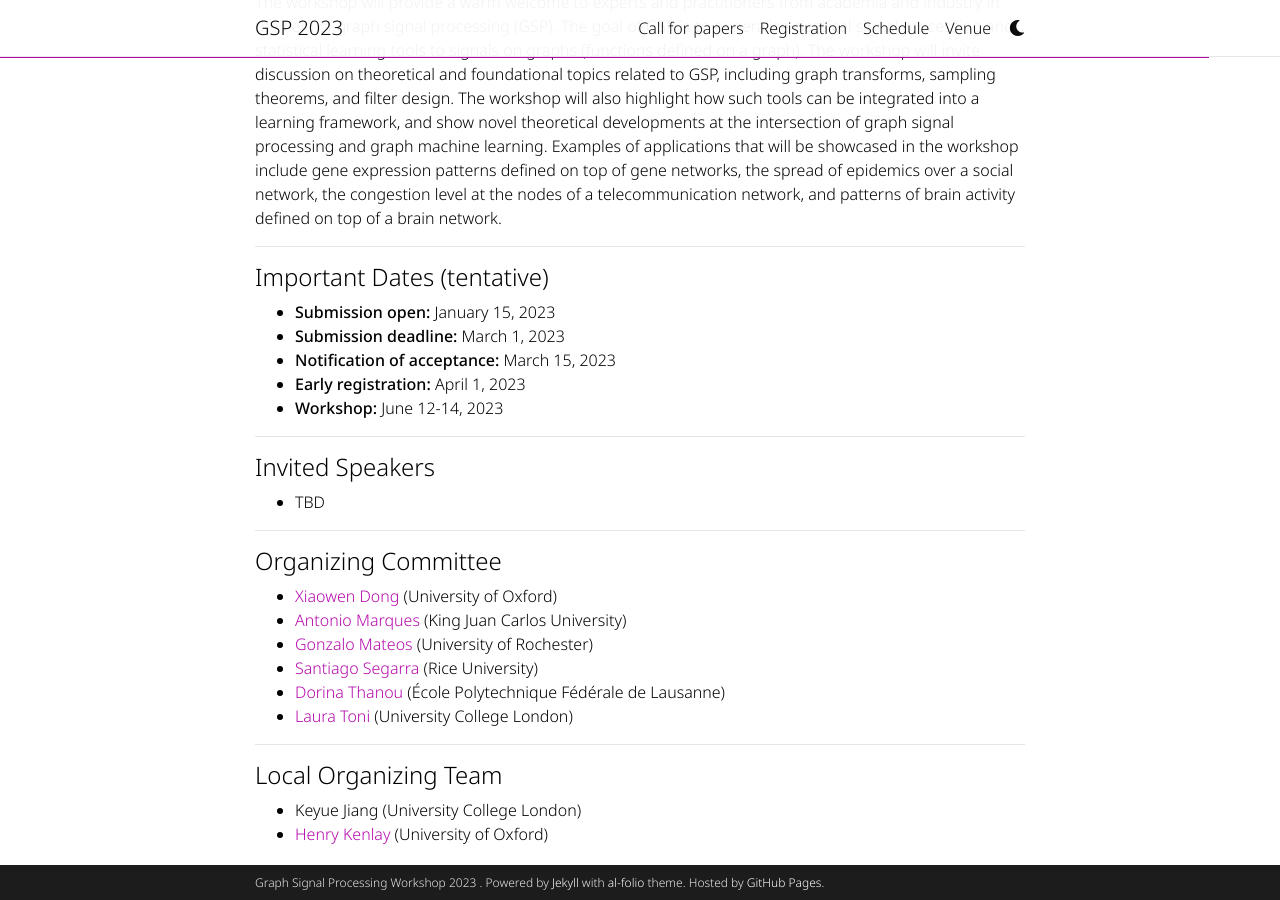
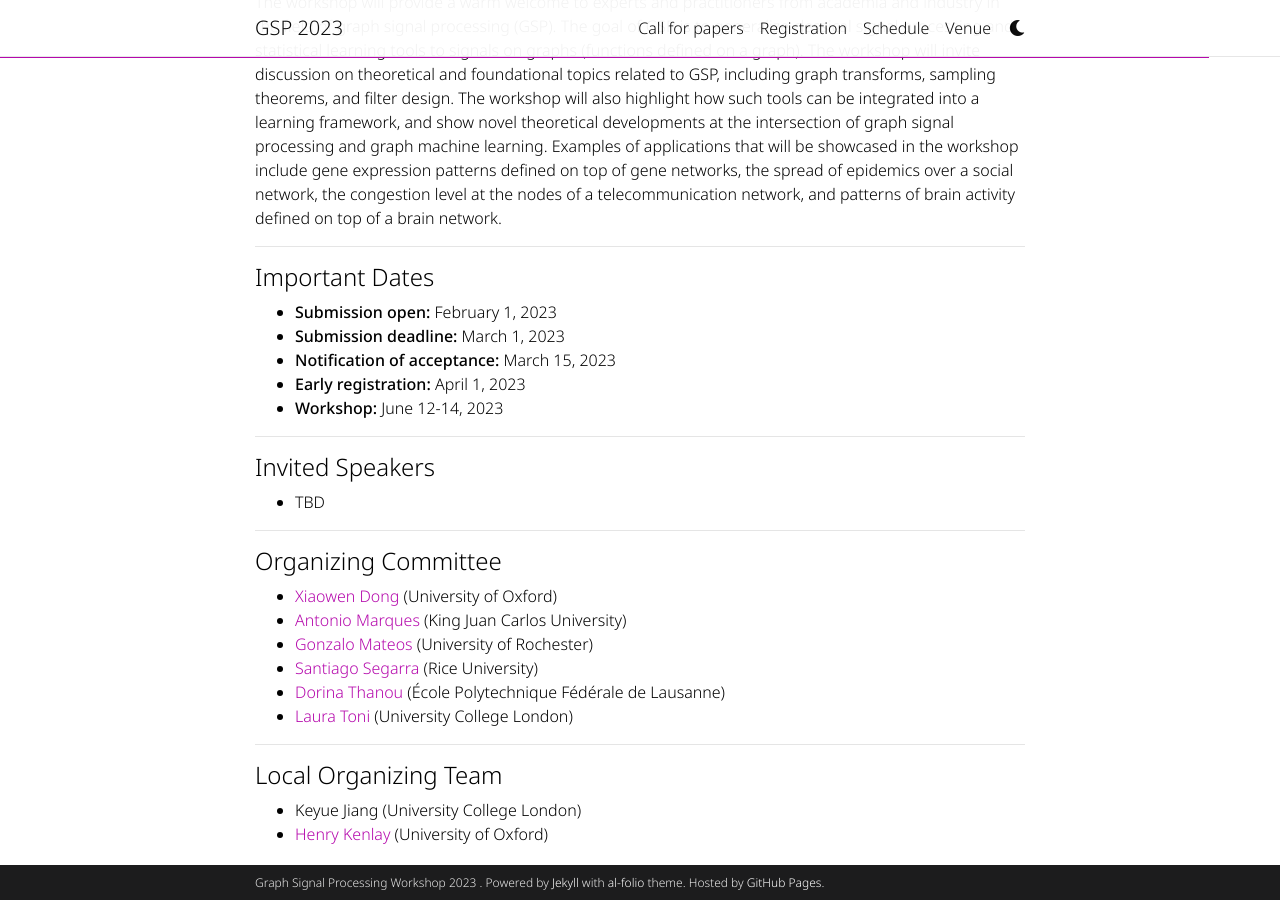
Before and after one commit to shreyasvinaya/gspworkshop2025.github.io, a Jekyll site: the page built from _pages/about.md, in a window 1280 px wide and 900 px high, scrolled down 525 px. Built offline with Jekyll 4.4.1, drawn with Linux system fonts in a browser that asks for light colours; full-size pictures stand in for the smaller copies a plugin makes; comment, search, counter and statistics services are not loaded; a style sheet for code colours, icons or effects is not loaded.

Commit message:
Update about.md

```diff
--- a/_pages/about.md
+++ b/_pages/about.md
@@ -17,8 +17,8 @@ Following a series of successful workshops since 2016, we are pleased to announc
 The workshop will provide a warm welcome to experts and practitioners from academia and industry in the field of graph signal processing (GSP). The goal of GSP is to generalize classical signal processing and statistical learning tools to signals on graphs (functions defined on a graph). The workshop will invite discussion on theoretical and foundational topics related to GSP, including graph transforms, sampling theorems, and filter design. The workshop will also highlight how such tools can be integrated into a learning framework, and show novel theoretical developments at the intersection of graph signal processing and graph machine learning. Examples of applications that will be showcased in the workshop include gene expression patterns defined on top of gene networks, the spread of epidemics over a social network, the congestion level at the nodes of a telecommunication network, and patterns of brain activity defined on top of a brain network.
 
 ---
-#### Important Dates (tentative)
-+ **Submission open:** January 15, 2023
+#### Important Dates
++ **Submission open:** February 1, 2023
 + **Submission deadline:** March 1, 2023
 + **Notification of acceptance:** March 15, 2023
 + **Early registration:** April 1, 2023
```
